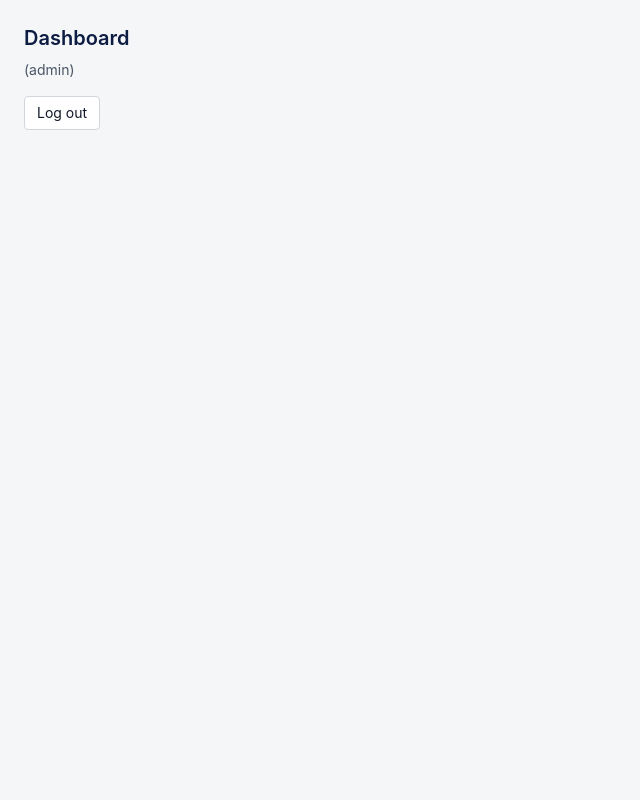
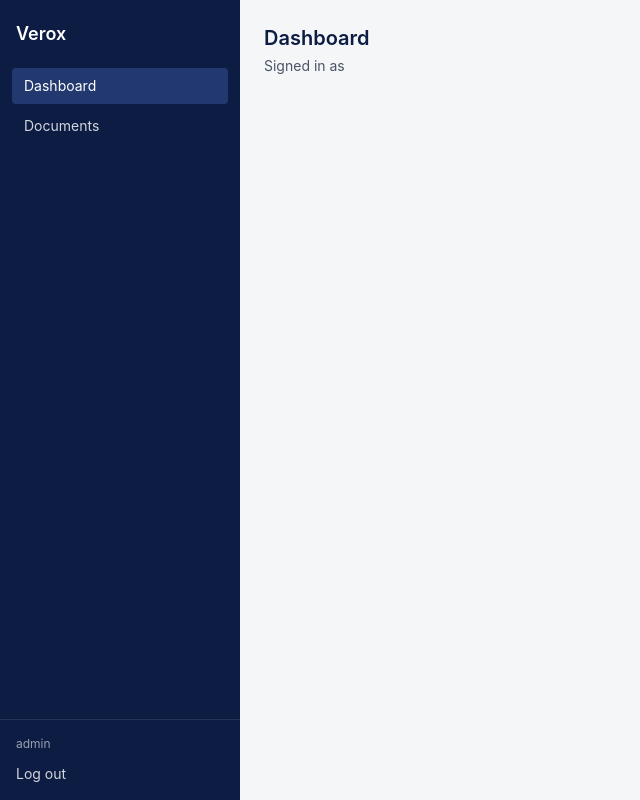
Before and after one commit to Aryan-shnoor/verox, a React (Vite) app in the folder client/: page / in a window 1280 px wide. Shown: the whole page, without its empty margins (0-640 px from the left). Built offline with nearby package versions, Linux system fonts and the light colour scheme; no server answers; sample sign-in values are in the browser's storage.

Commit message:
Add sidebar layout, register page and not-found page

```diff
--- a/client/src/App.jsx
+++ b/client/src/App.jsx
@@ -1,22 +1,30 @@
 import { Routes, Route } from "react-router-dom";
 import AuthProvider from "./AuthProvider.jsx";
 import ProtectedRoute from "./components/ProtectedRoute.jsx";
+import Layout from "./components/Layout.jsx";
 import LoginPage from "./pages/LoginPage.jsx";
+import RegisterPage from "./pages/RegisterPage.jsx";
 import DashboardPage from "./pages/DashboardPage.jsx";
+import NotFoundPage from "./pages/NotFoundPage.jsx";
 
 export default function App() {
   return (
     <AuthProvider>
       <Routes>
         <Route path="/login" element={<LoginPage />} />
+        <Route path="/register" element={<RegisterPage />} />
+
         <Route
-          path="/"
           element={
             <ProtectedRoute>
-              <DashboardPage />
+              <Layout />
             </ProtectedRoute>
           }
-        />
+        >
+          <Route path="/" element={<DashboardPage />} />
+        </Route>
+
+        <Route path="*" element={<NotFoundPage />} />
       </Routes>
     </AuthProvider>
   );
--- /dev/null
+++ b/client/src/components/Layout.jsx
@@ -0,0 +1,81 @@
+import { useState } from "react";
+import { NavLink, Outlet } from "react-router-dom";
+import { useAuth } from "../authContext.js";
+
+const links = [
+  { to: "/", label: "Dashboard", end: true },
+  { to: "/documents", label: "Documents" },
+  { to: "/reviews", label: "My Reviews", roles: ["REVIEWER", "ADMIN"] },
+  { to: "/workflows", label: "Workflows", roles: ["ADMIN"] },
+];
+
+export default function Layout() {
+  const { user, logout } = useAuth();
+  const [open, setOpen] = useState(false);
+
+  const visibleLinks = links.filter(
+    (l) => !l.roles || l.roles.includes(user.role),
+  );
+  const roleName = user.role.charAt(0) + user.role.slice(1).toLowerCase();
+
+  function linkClass({ isActive }) {
+    return `block rounded px-3 py-2 text-sm ${
+      isActive ? "bg-navy-700 text-white" : "text-gray-300 hover:bg-white/10"
+    }`;
+  }
+
+  return (
+    <div className="min-h-screen">
+      <div className="flex items-center justify-between bg-navy-900 px-4 py-3 text-white md:hidden">
+        <span className="font-semibold">Verox</span>
+        <button onClick={() => setOpen(true)} className="text-sm">
+          Menu
+        </button>
+      </div>
+
+      {open && (
+        <div
+          className="fixed inset-0 z-10 bg-black/40 md:hidden"
+          onClick={() => setOpen(false)}
+        />
+      )}
+
+      <aside
+        className={`fixed inset-y-0 left-0 z-20 w-60 flex-col bg-navy-900 text-white ${
+          open ? "flex" : "hidden"
+        } md:flex`}
+      >
+        <div className="px-4 py-5 text-lg font-semibold">Verox</div>
+
+        <nav className="flex-1 space-y-1 px-3">
+          {visibleLinks.map((link) => (
+            <NavLink
+              key={link.to}
+              to={link.to}
+              end={link.end}
+              className={linkClass}
+              onClick={() => setOpen(false)}
+            >
+              {link.label}
+            </NavLink>
+          ))}
+        </nav>
+
+        <div className="border-t border-white/10 px-4 py-4 text-sm">
+          <p className="font-medium">{user.full_name}</p>
+          <p className="text-xs text-gray-400">{roleName}</p>
+          <button
+            onClick={logout}
+            className="mt-3 text-gray-300 hover:text-white"
+          >
+            Log out
+          </button>
+        </div>
+      </aside>
+
+      <main className="p-4 md:ml-60 md:p-6">
+        <Outlet />
+      </main>
+    </div>
+  );
+}
--- a/client/src/pages/DashboardPage.jsx
+++ b/client/src/pages/DashboardPage.jsx
@@ -1,20 +1,14 @@
 import { useAuth } from "../authContext.js";
 
 export default function DashboardPage() {
-  const { user, logout } = useAuth();
+  const { user } = useAuth();
 
   return (
-    <div className="p-6">
+    <div>
       <h1 className="text-xl font-semibold text-navy-900">Dashboard</h1>
-      <p className="mt-2 text-sm text-gray-600">
-        {user.full_name} ({user.role})
+      <p className="mt-1 text-sm text-gray-600">
+        Signed in as {user.full_name}
       </p>
-      <button
-        onClick={logout}
-        className="mt-4 rounded border border-gray-300 bg-white px-3 py-1.5 text-sm hover:bg-gray-50"
-      >
-        Log out
-      </button>
     </div>
   );
 }
--- a/client/src/pages/LoginPage.jsx
+++ b/client/src/pages/LoginPage.jsx
@@ -1,6 +1,7 @@
 import { useState } from "react";
-import { Navigate } from "react-router-dom";
+// import { Navigate } from "react-router-dom";
 import { useAuth } from "../authContext.js";
+import { Link, Navigate } from "react-router-dom";
 
 export default function LoginPage() {
   const { user, login } = useAuth();
@@ -69,6 +70,14 @@ export default function LoginPage() {
         >
           {loading ? "Signing in..." : "Sign in"}
         </button>
+
+        <p className="mt-4 text-center text-sm text-gray-600">
+          No account?{" "}
+          <Link to="/register" className="text-navy-700 underline">
+            Register
+          </Link>
+        </p>
+
       </form>
     </div>
   );
--- /dev/null
+++ b/client/src/pages/NotFoundPage.jsx
@@ -0,0 +1,15 @@
+import { Link } from "react-router-dom";
+
+export default function NotFoundPage() {
+  return (
+    <div className="p-6">
+      <h1 className="text-xl font-semibold text-navy-900">Page not found</h1>
+      <Link
+        to="/"
+        className="mt-2 inline-block text-sm text-navy-700 underline"
+      >
+        Back to dashboard
+      </Link>
+    </div>
+  );
+}
--- /dev/null
+++ b/client/src/pages/RegisterPage.jsx
@@ -0,0 +1,118 @@
+import { useState } from "react";
+import { Link, Navigate } from "react-router-dom";
+import { useAuth } from "../authContext.js";
+import { register } from "../api.js";
+
+export default function RegisterPage() {
+  const { user, login } = useAuth();
+  const [fullName, setFullName] = useState("");
+  const [email, setEmail] = useState("");
+  const [password, setPassword] = useState("");
+  const [confirm, setConfirm] = useState("");
+  const [error, setError] = useState("");
+  const [loading, setLoading] = useState(false);
+
+  if (user) return <Navigate to="/" replace />;
+
+  async function handleSubmit(e) {
+    e.preventDefault();
+    setError("");
+
+    if (password !== confirm) {
+      setError("Passwords don't match.");
+      return;
+    }
+
+    setLoading(true);
+    try {
+      await register(fullName, email, password);
+      await login(email, password);
+    } catch (err) {
+      setError(err.message);
+    } finally {
+      setLoading(false);
+    }
+  }
+
+  const inputClass =
+    "mt-1 block w-full rounded border border-gray-300 px-3 py-2 text-sm focus:border-navy-700 focus:outline-none";
+
+  return (
+    <div className="flex min-h-screen items-center justify-center px-4">
+      <form
+        onSubmit={handleSubmit}
+        className="w-full max-w-sm rounded border border-gray-200 bg-white p-6"
+      >
+        <h1 className="text-xl font-semibold text-navy-900">Create account</h1>
+
+        {error && (
+          <p className="mt-4 rounded border border-red-200 bg-red-50 px-3 py-2 text-sm text-red-700">
+            {error}
+          </p>
+        )}
+
+        <label className="mt-4 block text-sm font-medium text-gray-700">
+          Full name
+          <input
+            required
+            value={fullName}
+            onChange={(e) => setFullName(e.target.value)}
+            className={inputClass}
+          />
+        </label>
+
+        <label className="mt-4 block text-sm font-medium text-gray-700">
+          Email
+          <input
+            type="email"
+            required
+            value={email}
+            onChange={(e) => setEmail(e.target.value)}
+            className={inputClass}
+          />
+        </label>
+
+        <label className="mt-4 block text-sm font-medium text-gray-700">
+          Password
+          <input
+            type="password"
+            required
+            minLength={8}
+            value={password}
+            onChange={(e) => setPassword(e.target.value)}
+            className={inputClass}
+          />
+          <span className="text-xs font-normal text-gray-500">
+            At least 8 characters
+          </span>
+        </label>
+
+        <label className="mt-4 block text-sm font-medium text-gray-700">
+          Confirm password
+          <input
+            type="password"
+            required
+            value={confirm}
+            onChange={(e) => setConfirm(e.target.value)}
+            className={inputClass}
+          />
+        </label>
+
+        <button
+          type="submit"
+          disabled={loading}
+          className="mt-6 w-full rounded bg-navy-700 py-2 text-sm font-medium text-white hover:bg-navy-900 disabled:opacity-60"
+        >
+          {loading ? "Creating..." : "Create account"}
+        </button>
+
+        <p className="mt-4 text-center text-sm text-gray-600">
+          Already have an account?{" "}
+          <Link to="/login" className="text-navy-700 underline">
+            Sign in
+          </Link>
+        </p>
+      </form>
+    </div>
+  );
+}
```
